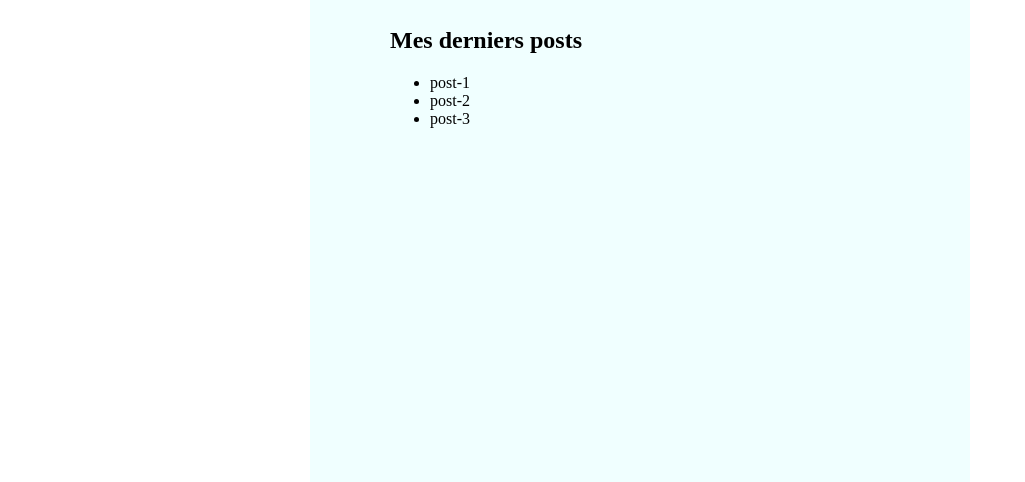
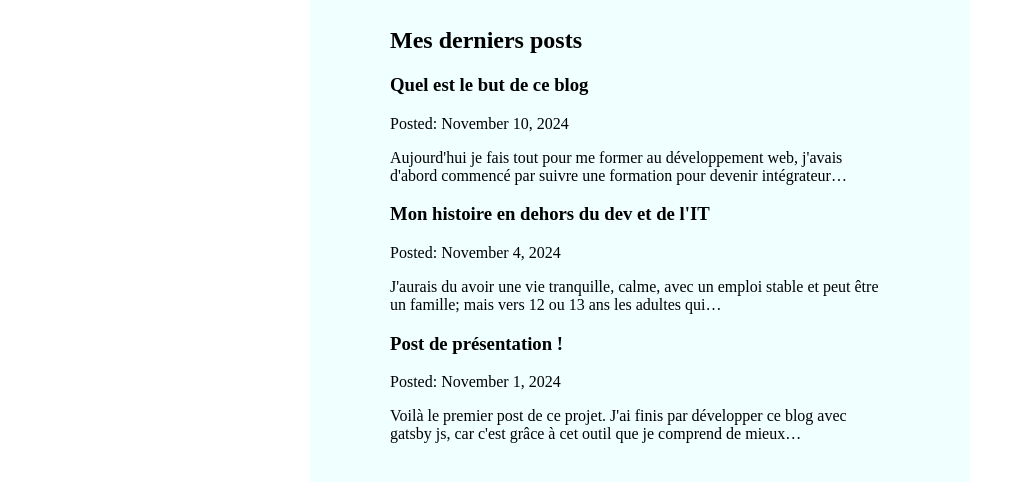
Before and after one commit to psychoniac/blog-addictz, a Gatsby site: page /blog in a window 1280 px wide. Shown: the part 318-800 px from the top of the page, without its empty margins (0-1025 px from the left). Built offline with nearby package versions, Linux system fonts and the light colour scheme; Gatsby itself is replaced by a stand-in of ours.

Commit message:
requete qui interroge la couche de données, utilisation de mdx pour la création des posts

```diff
--- a/src/blog/post-1.mdx
+++ b/src/blog/post-1.mdx
@@ -0,0 +1,11 @@
+---
+title: "Post de présentation !"
+date: "2024-11-01"
+slug: "post-1"
+---
+
+Voilà le premier post de ce projet.
+J'ai finis par développer ce blog avec gatsby js, car c'est grâce à cet outil que je comprend de mieux en mieux ce que je fais.
+J'ai arrêtez de regardez des tutos en ligne qui, au final, ne m'apportais pas grand chose, et j'ai décider de me mettre à lire une doc, vraiment en entier, pour voir si ça pouvait suffir à m'apprendre à me servir d'un outil dans ce cas là gatsby js, qui en plus utilise react.
+Donc par rapport au vocabulaire spécifique j'étais déjà bien à l'aise.
+J'ai été agréablement surpris car cette doc m'a permis de mieux comprendre certains des concepts de react, et une fois la lecture de la doc Gatsby js terminé j'ai réalisé le tuto qu'ils proposent et franchement j'ai l'impression d'avoir un peu avancée dans mon apprentissage et ça fait du bien.
--- a/src/blog/post-2.mdx
+++ b/src/blog/post-2.mdx
@@ -0,0 +1,9 @@
+---
+title: "Mon histoire en dehors du dev et de l'IT"
+date: "2024-11-04"
+slug: "post-2"
+---
+
+J'aurais du avoir une vie tranquille, calme, avec un emploi stable et peut être un famille; mais vers 12 ou 13 ans les adultes qui m'encadraient ont commencé à comprendre que ça n'allait pas être si tranquille pour moi.
+A 12 ans j'ai recontré l'alcool, qui trés vite m'a présenté ces potes tabac et weed, ont s'est très bien entendu tout de suite.
+Au début tout mes potes faisaient comme moi, mais quand à 14 ans j'ai laisser rentrer l'héroine et la cocaine dans nos vies les choses n'ont plus été les mêmes et quelques mois plus tard je perdais tout mes amis et me retrouvais 3 mois en HP, car oui a l'époque les junkies de 14 ans ont savait pas quoi en faire alors ils ont convaincu ma mêre de m'interner de force.
--- a/src/blog/post-3.mdx
+++ b/src/blog/post-3.mdx
@@ -0,0 +1,7 @@
+---
+title: "Quel est le but de ce blog"
+date: "2024-11-10"
+slug: "post-3"
+---
+
+Aujourd'hui je fais tout pour me former au développement web, j'avais d'abord commencé par suivre une formation pour devenir intégrateur web, avec la plate forme open classroom, mais j'ai une vie perso compliqué à cause de mon passé, ma santé, mais aussi parce qu'il n'y avais pas un suivi suffisant de la part de la plateforme.
--- a/src/pages/blog.js
+++ b/src/pages/blog.js
@@ -7,20 +7,29 @@ const BlogPage = ({ data }) => {
   return (
     <Layout pageTitle="Mes posts">
       <h2>Mes derniers posts</h2>
-      <ul>
-        {data.allFile.nodes.map((node) => (
-          <li key={node.name}>{node.name}</li>
+      <div>
+        {data.allMdx.nodes.map((node) => (
+          <article key={node.id}>
+            <h3>{node.frontmatter.title}</h3>
+            <p>Posted: {node.frontmatter.date}</p>
+            <p>{node.excerpt}</p>
+          </article>
         ))}
-      </ul>
+      </div>
     </Layout>
   );
 };
 
 export const query = graphql`
   query {
-    allFile(filter: { sourceInstanceName: { eq: "blog" } }) {
+    allMdx(sort: { frontmatter: { date: DESC } }) {
       nodes {
-        name
+        frontmatter {
+          title
+          date(formatString: "MMMM D, YYYY")
+        }
+        id
+        excerpt
       }
     }
   }
```
